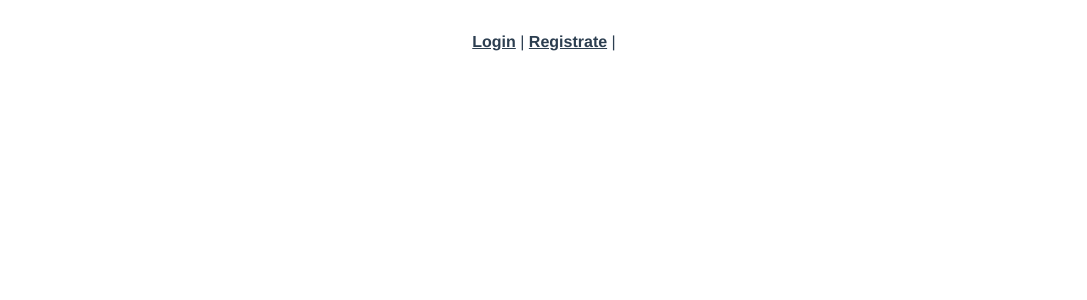
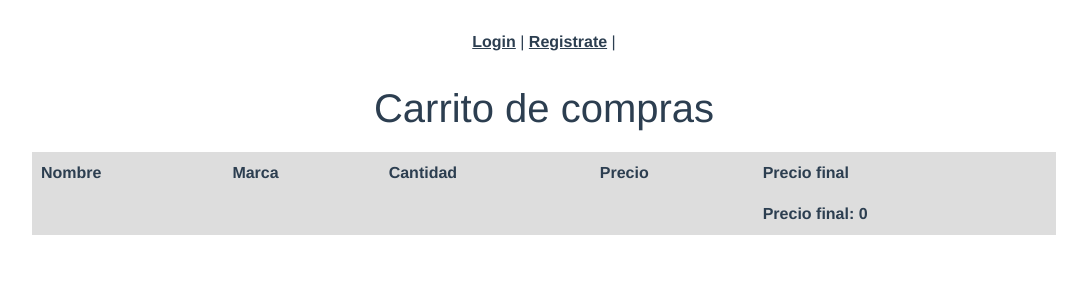
Before and after one commit to nicomargni/ProyectoFinalVue, a Vue app: page /#/Carrito in a window 1280 px wide. Shown: the top 300 px of the page, without its empty margins (96-1183 px from the left). Built offline with nearby package versions, Linux system fonts and the light colour scheme.

Commit message:
Actualizacion

```diff
--- a/src/components/CarritoComponent.vue
+++ b/src/components/CarritoComponent.vue
@@ -1,29 +1,77 @@
 <template>
-    <div>
-
-    </div>
+  <div class="carritoCompras">
+    <h1>Carrito de compras</h1>
+    <table>
+      <thead>
+        <tr>
+          <th>Nombre</th>
+          <th>Marca</th>
+          <th>Cantidad</th>
+          <th>Precio</th>
+          <th>Precio final</th>
+        </tr>
+      </thead>
+      <tbody>
+        <tr v-for="(producto, index) in carrito" :key="index">
+          <td>{{ producto.nombre }}</td>
+          <td>{{ producto.marca }}</td>
+          <td>{{ producto.cantidad }}</td>
+          <td>{{ producto.precio }}</td>
+        </tr>
+        <th></th>
+        <th></th>
+        <th></th>
+        <th></th>
+        <th>Precio final: {{precioFinal}}</th>
+      </tbody>
+    </table>
+  </div>
 </template>
 
 <script>
+import { mapState } from "vuex";
+import { mapGetters } from "vuex";
 export default {
-    name: 'CarritoComponent',
+  name: "CarritoComponent",
 
-    data() {
-        return {
+  data() {
+    return {};
+  },
+  computed: {
+    ...mapState(['carrito']),
+    ...mapGetters(["precioFinal"]),
+  },
 
-        };
-    },
+  mounted() {},
 
-    mounted() {
-
-    },
-
-    methods: {
-
-    },
+  methods: {},
 };
 </script>
 
 <style lang="scss" scoped>
+.carritoCompras {
+  width: 80%;
+  margin: 0 auto;
+  text-align: center;
+}
 
+table {
+  width: 100%;
+  margin-top: 20px;
+  border-collapse: collapse;
+}
+
+th, td {
+  border: 1px solid #ddd;
+  padding: 8px;
+  text-align: left;
+}
+
+th {
+  background-color: #ddd;
+}
+
+tr:nth-child(even) {
+  background-color: #f2f2f2;
+}
 </style>
--- a/src/components/ProductosComponent.vue
+++ b/src/components/ProductosComponent.vue
@@ -41,7 +41,7 @@
               <p class="card-text">Marca: {{ producto.marca }}</p>
               <p class="card-text">Precio: {{ producto.precio }}</p>
               <div class="btn-group">
-                <button class="btn btn-primary">Comprar</button>
+                <button class="btn btn-primary" @click="agregarAlCarrito(producto)">Comprar</button>
                 <button
                   class="btn btn-secondary"
                   @click="infoHandler(producto)"
@@ -83,6 +83,7 @@ export default {
     isAdmin() {
       return this.$store.state.user.isAdmin;
     },
+    ...mapState(["productos"])
   },
 
   mounted() {
@@ -154,6 +155,7 @@ export default {
         }
       }
     },
+    ...mapActions(["agregarAlCarrito"])
   },
 };
 </script>
--- a/src/store/index.js
+++ b/src/store/index.js
@@ -5,19 +5,38 @@ Vue.use(Vuex)
 
 export default new Vuex.Store({
   state: {
+    carrito: [],
     user: JSON.parse(localStorage.getItem('user')) || {
       name: '',
       isAdmin: false
     },
   },
   getters: {
-    user: state => state.user
+    user: state => state.user,
+    precioFinal(state) {
+      return state.carrito.reduce((acumulador, producto) => {
+        return acumulador + producto.precioTotal;
+      }, 0);
+    }
   },
   mutations: {
     SET_USER(state, user) {
       state.user = user
       localStorage.setItem('user', JSON.stringify(user))
     },
+    agregarProducto(state, producto) {
+      producto.cantidad = producto.cantidad || 1;
+      let productoExistente = state.carrito.find(p => p.nombre === producto.nombre && p.marca === producto.marca);
+      if (productoExistente) {
+        productoExistente.cantidad += producto.cantidad;
+        productoExistente.precioTotal = parseInt(productoExistente.precioTotal) + parseInt(producto.precio * producto.cantidad);
+      } else {
+        state.carrito.push({
+          ...producto,
+          precioTotal: parseInt(producto.precio * producto.cantidad)
+        });
+      }
+    }
   },
   actions: {
     setUser({ commit }, user) {
@@ -26,6 +45,9 @@ export default new Vuex.Store({
     clearUser({ commit }) {
       commit('SET_USER', {})
       localStorage.removeItem('user')
+    },
+    agregarAlCarrito({ commit }, producto) {
+      commit("agregarProducto", producto);
     }
   },
   modules: {
--- a/src/views/CarritoView.vue
+++ b/src/views/CarritoView.vue
@@ -1,11 +1,13 @@
 <template>
     <div>
-
+        <carrito-component />
     </div>
 </template>
 
 <script>
+import CarritoComponent from '@/components/CarritoComponent.vue';
 export default {
+  components: { CarritoComponent },
     name: 'CarritoView',
 
     data() {
```
